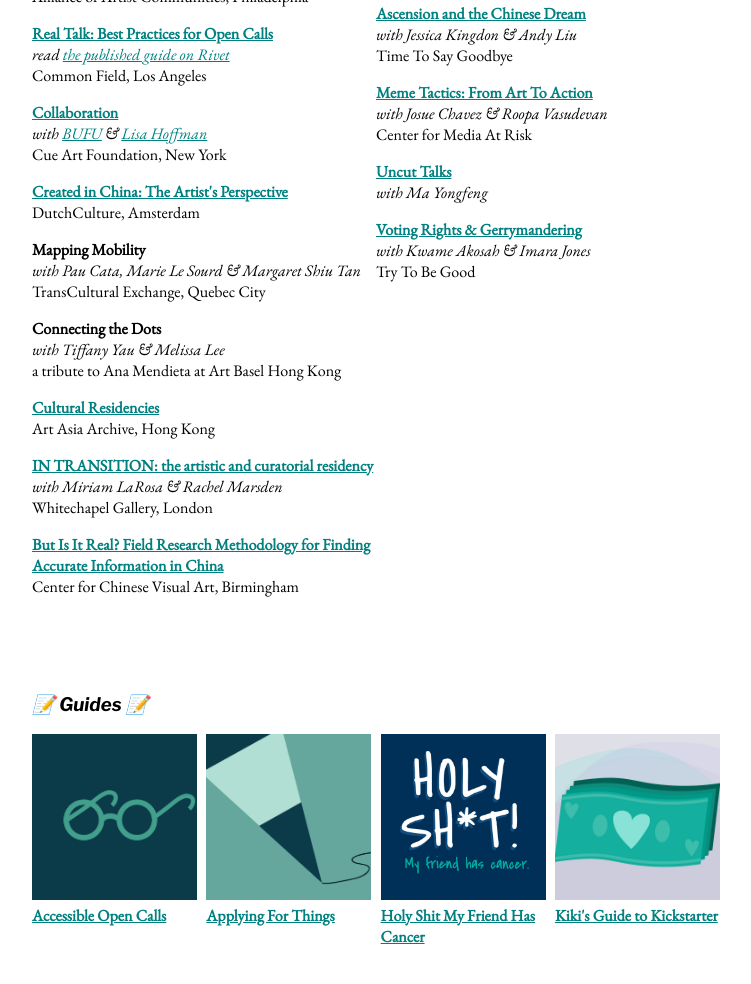
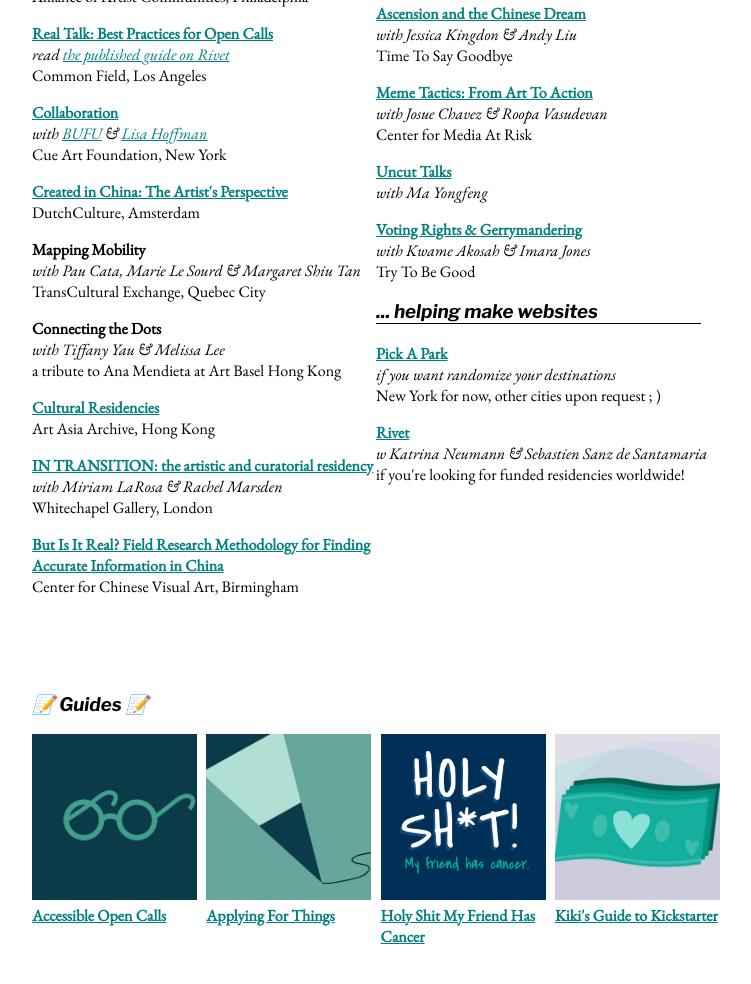
Before and after one commit to outer-space/kirasimonkennedy.com, a plain HTML site: page index.html in a window 1280 px wide. Shown: the part 1337-2321 px from the top of the page, without its empty margins (264-1015 px from the left). Drawn offline with nearby package versions, Linux system fonts and the light colour scheme.

Commit message:
pick a park
park

```diff
--- a/index.html
+++ b/index.html
@@ -169,6 +169,19 @@
                         </li>
                     </ul>
 
+                    <h3>... helping make websites</h3>
+                    <ul class="detailed">
+                        <li>
+                            <h4><a href="http://pickapark.today/">Pick A Park</a></h4>
+                            <div class="who">if you want randomize your destinations</div>
+                            <div class="where">New York for now, other cities upon request ; ) </div>
+                        </li>
+                        <li>
+                            <h4><a href="https://rivet.es/calls/?funding=has_funding">Rivet</a></h4>
+                            <div class="who">w Katrina Neumann &amp; Sebastien Sanz de Santamaria</div>
+                            <div class="where">if you're looking for funded residencies worldwide!</div>
+                        </li>
+
 
 
                 </div>
```
